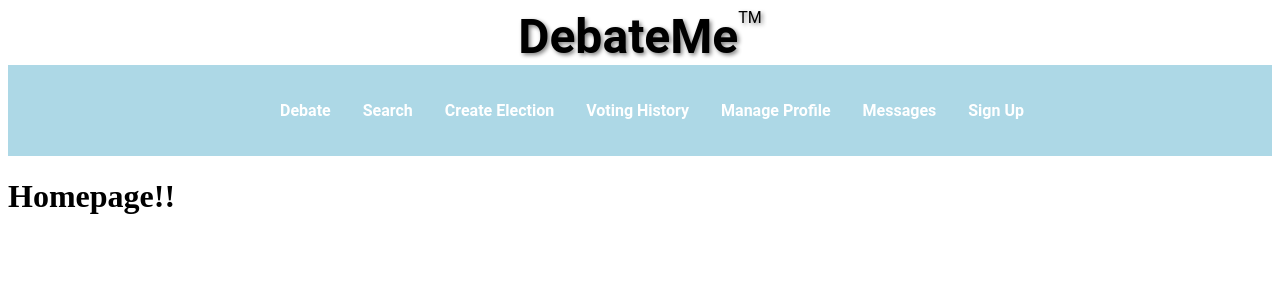
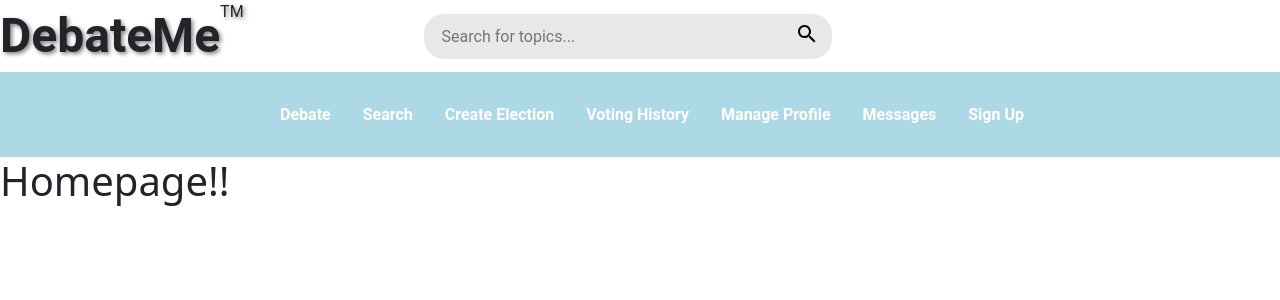
Before and after one commit to johnlaidler267/DebateMe, a React (Create React App) app in the folder front-end/: page / in a window 1280 px wide. Shown: the top 300 px of the page. Built offline with nearby package versions, Linux system fonts and the light colour scheme.

Commit message:
Bootstrap imported, Nav SearchBar component

```diff
--- a/front-end/package.json
+++ b/front-end/package.json
@@ -3,6 +3,10 @@
   "version": "0.1.0",
   "private": true,
   "dependencies": {
+    "@emotion/react": "^11.10.5",
+    "@emotion/styled": "^11.10.5",
+    "@mui/icons-material": "^5.10.16",
+    "@mui/material": "^5.10.16",
     "@testing-library/jest-dom": "^5.16.5",
     "@testing-library/react": "^13.4.0",
     "@testing-library/user-event": "^13.5.0",
--- a/front-end/public/index.html
+++ b/front-end/public/index.html
@@ -8,6 +8,12 @@
     <meta
       name="description"
       content="Web site created using create-react-app"
+    />
+    <link
+      rel="stylesheet"
+      href="https://cdn.jsdelivr.net/npm/bootstrap@5.2.2/dist/css/bootstrap.min.css"
+      integrity="sha384-Zenh87qX5JnK2Jl0vWa8Ck2rdkQ2Bzep5IDxbcnCeuOxjzrPF/et3URy9Bv1WTRi"
+      crossorigin="anonymous"
     />
     <link rel="apple-touch-icon" href="%PUBLIC_URL%/logo192.png" />
     <!--
--- a/front-end/src/components/Header/TitleElements.js
+++ b/front-end/src/components/Header/TitleElements.js
@@ -12,7 +12,6 @@ export const HeaderText = styled.nav`
   font-size: 3rem;
   text-align: center;
   display: flex;
-  justify-content: center;
 `;
 
 export const Header = styled.nav`
--- a/front-end/src/components/Header/index.js
+++ b/front-end/src/components/Header/index.js
@@ -1,11 +1,14 @@
-import React from "react";
+import SearchBar from "../SearchBar";
 import { HeaderText, Header, TM } from "./TitleElements";
 
 // make a title for top of the web page
 const Title = () => {
     return (
         <Header>
-            <HeaderText>DebateMe<sup><TM>TM</TM></sup></HeaderText>
+            <HeaderText>
+                DebateMe<TM>TM</TM>
+                <SearchBar placeholder="Search for topics..." />
+            </HeaderText>
         </Header>
     );
 };
--- /dev/null
+++ b/front-end/src/components/SearchBar.js
@@ -0,0 +1,18 @@
+import { Input } from '../styles/Input.style';
+import { Button } from '../styles/Button.style';
+import SearchIcon from '@mui/icons-material/Search';
+
+export default function SearchBar({ placeholder }) {
+  return (
+    <>
+      <form className='d-inline-block' style={{ margin: "14px 0px 0px 180px" }} >
+        <div className='d-flex justify-content-center'>
+            <Input type="search" name="search" sty="search" bg="#e8e8e8" placeholder={placeholder} />
+            <Button type="submit" bg="#e8e8e8" sty="search">
+              <SearchIcon sx={{ color: 'black', marginBottom: '40px' }} />
+            </Button>
+        </div>
+      </form>
+    </>
+  )
+}
--- /dev/null
+++ b/front-end/src/styles/Button.style.js
@@ -0,0 +1,33 @@
+import styled from "styled-components";
+
+const btnStySearch = `
+    height: 45px;
+    width: 50px;
+    border-top-right-radius: 1.25rem;
+    border-bottom-right-radius: 1.25rem;
+    border: none;
+`
+
+const btnStyModal = `
+    font-size: 20px;
+    padding: 8px;
+    min-height: 40px;
+    min-width: 330px;
+    border-radius: 0.25rem;
+`
+const ButtonStyle = props => {
+    switch (props.sty) {
+        case 'search':
+            return btnStySearch;
+        case 'modal':
+            return btnStyModal;
+        default:
+            return btnStyModal;
+    }
+}
+
+export const Button = styled.button`
+    ${ButtonStyle};
+    background-color: ${props => props.bg};
+    color: ${props => props.color};
+`
--- a/front-end/src/styles/input.style.js
+++ b/front-end/src/styles/input.style.js
@@ -1,12 +1,12 @@
 import styled from "styled-components";
 
 const inputStySearch = `
-    height: 40px;
-    width: 45vw;
+    height: 45px;
+    width: 28vw;
     font-size: 16px;
     padding-left: 18px;
-    border-top-left-radius: 0.3rem;
-    border-bottom-left-radius: 0.3rem;
+    border-top-left-radius: 1.25rem;
+    border-bottom-left-radius: 1.25rem;
     border: none;
 
     &:focus, &:active {
@@ -36,4 +36,6 @@ const InputStyle = props => {
 
 export const Input = styled.input`
     ${InputStyle};
+    background-color: ${props => props.bg};
+    color: ${props => props.color};
 `
```
Also changed, not shown: 1 other file (tests, documents, lock files or other folders).
